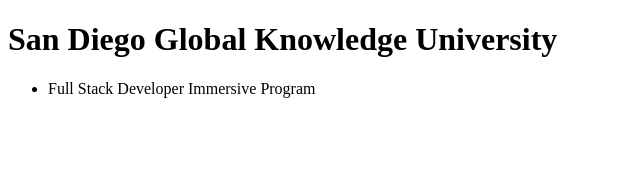
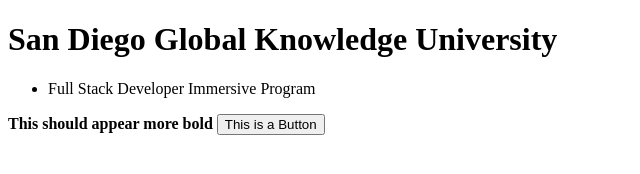
Before and after one commit to EricWSpies/101-MyBlog-CH74, a plain HTML site: page My Blog/index.html in a window 1280 px wide. Shown: the whole page, without its empty margins (0-640 px from the left). Drawn offline with Linux system fonts and the light colour scheme.

Commit message:
Add files via upload

```diff
--- a/My Blog/index.html
+++ b/My Blog/index.html
@@ -11,5 +11,7 @@
     <ul>
         <li>Full Stack Developer Immersive Program</li>
     </ul>
+    <strong>This should appear more bold</strong>
+    <button>This is a Button</button>
 </body>
 </html>
```
